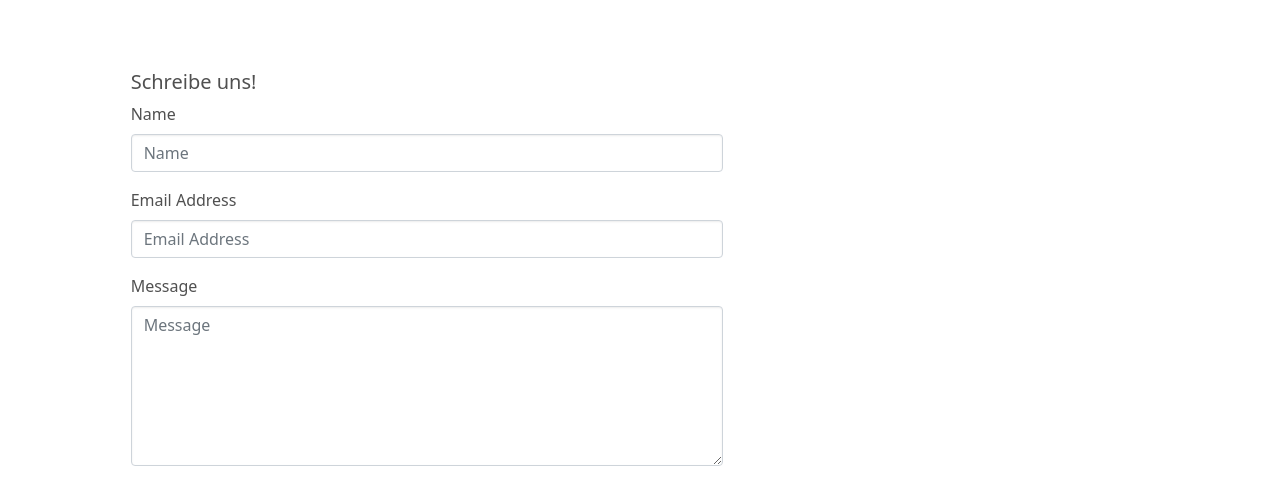
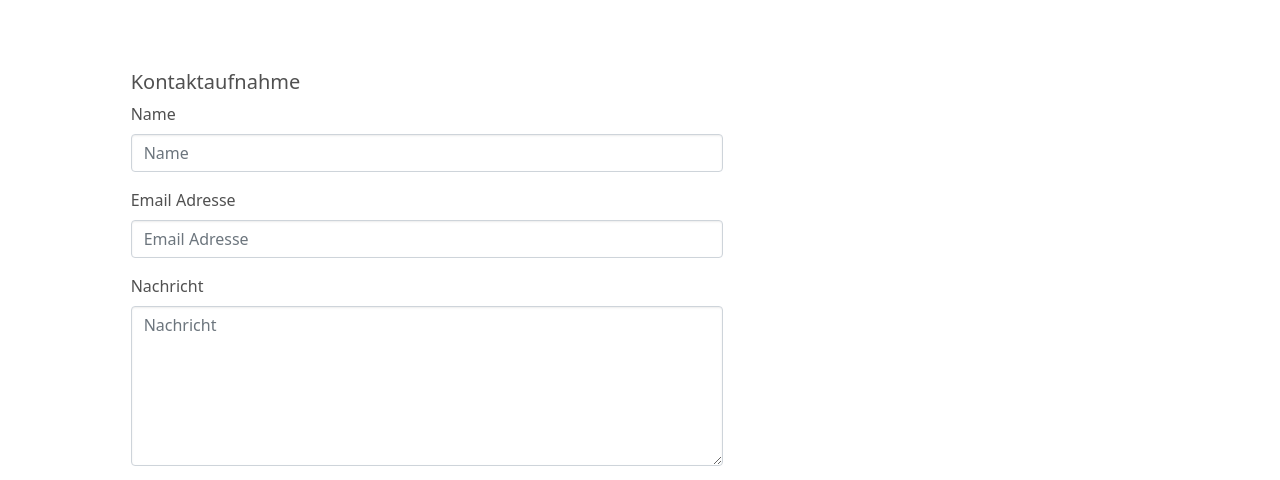
Before and after one commit to BerlinzuDir/decilo-frontend, a Next.js app: page / in a window 1280 px wide. Shown: the part 451-931 px from the top of the page. Built offline with nearby package versions, Linux system fonts and the light colour scheme.

Commit message:
finalize contact form

```diff
--- a/components/ContactForm.tsx
+++ b/components/ContactForm.tsx
@@ -1,17 +1,17 @@
 import React, { FunctionComponent } from "react";
-import {Language} from "../pages/index"
+import { Language } from "../pages/index"
 
 
 export interface ContactFormData {
   header: string,
-  formFields: Array<Record<string,string>>,
+  formFields: Array<Record<string, string>>,
   submitButton: string,
   successPage: Record<string, string>,
 }
 
 interface ContactFormProps {
   header: string,
-  formFields: Array<Record<string,string>>,
+  formFields: Array<Record<string, string>>,
   submitButton: string,
   successPage: Record<string, string>,
   language: Language;
@@ -36,18 +36,9 @@ const ContactForm: FunctionComponent<ContactFormProps> = ({
                 Don not fill this out if you are human: <input name="bot-field" />
               </label>
             </p>
-            <div className="mb-3">
-              <label className="form-label text-dark" htmlFor="name">Name</label>
-              <input className="form-control" id="name" type="text" placeholder="Name" required />
-            </div>
-            <div className="mb-3">
-              <label className="form-label text-dark" htmlFor="emailAddress">Email Address</label>
-              <input className="form-control" id="emailAddress" type="email" placeholder="Email Address" required />
-            </div>
-            <div className="mb-3">
-              <label className="form-label text-dark" htmlFor="message">Message</label>
-              <textarea className="form-control" id="message" placeholder="Message" style={{ height: "10rem" }} required></textarea>
-            </div>
+            {formFields.map(fieldData => (
+              <FormField key={fieldData["name"]} formField={fieldData} />
+            ))}
             <button className="btn btn-primary text-white" type="submit">{submitButton}</button>
           </form>
         </div>
@@ -57,12 +48,38 @@ const ContactForm: FunctionComponent<ContactFormProps> = ({
   )
 };
 
-export interface ContactFieldData {
+interface FormFieldData {
   formField: Record<string, string>
 }
 
-const ContactField: FunctionComponent<ContactFieldData> = ( {formField} ) => {
-  return <div></div>
+const FormField: FunctionComponent<FormFieldData> = ({ formField }) => {
+  return (
+    <div className="mb-3">
+      <label className="form-label text-dark" htmlFor={formField["name"]}>{formField["name"]}</label>
+      <Input name={formField["name"]} type={formField["type"]} />
+    </div>
+  )
+}
+
+interface InputData {
+  name: string,
+  type: string
+}
+
+const Input: FunctionComponent<InputData> = ({ name, type }) => {
+  if (type == "text" || type == "email") {
+    return (
+      <input className="form-control" id={name} type={type} placeholder={name} required />
+    )
+  }
+  else if (type == "textArea") {
+    return (
+      <textarea className="form-control" id={name} placeholder={name} style={{ height: "10rem" }} required />
+    )
+  }
+  else {
+    return null
+  }
 }
 
 export default ContactForm;
--- a/content/content.json
+++ b/content/content.json
@@ -9,7 +9,7 @@
       "subHeading": "making the last mile efficient"
     },
     "contactForm": {
-      "header": "Schreibe uns!",
+      "header": "Kontaktaufnahme",
       "formFields": [
         {
           "name": "Name",
@@ -52,7 +52,7 @@
       "subHeading": "making the last mile efficient"
     },
     "contactForm": {
-      "header": "Contact us!",
+      "header": "Get in touch",
       "formFields": [
         {
           "name": "Name",
@@ -70,7 +70,7 @@
       "submitButton": "Submit",
       "successPage": {
         "header": "Thank you for your submission!",
-        "text": "We will get back to you as soon as possible."
+        "text": "We will get back to you soon."
       }
     },
     "Footer": {
```
